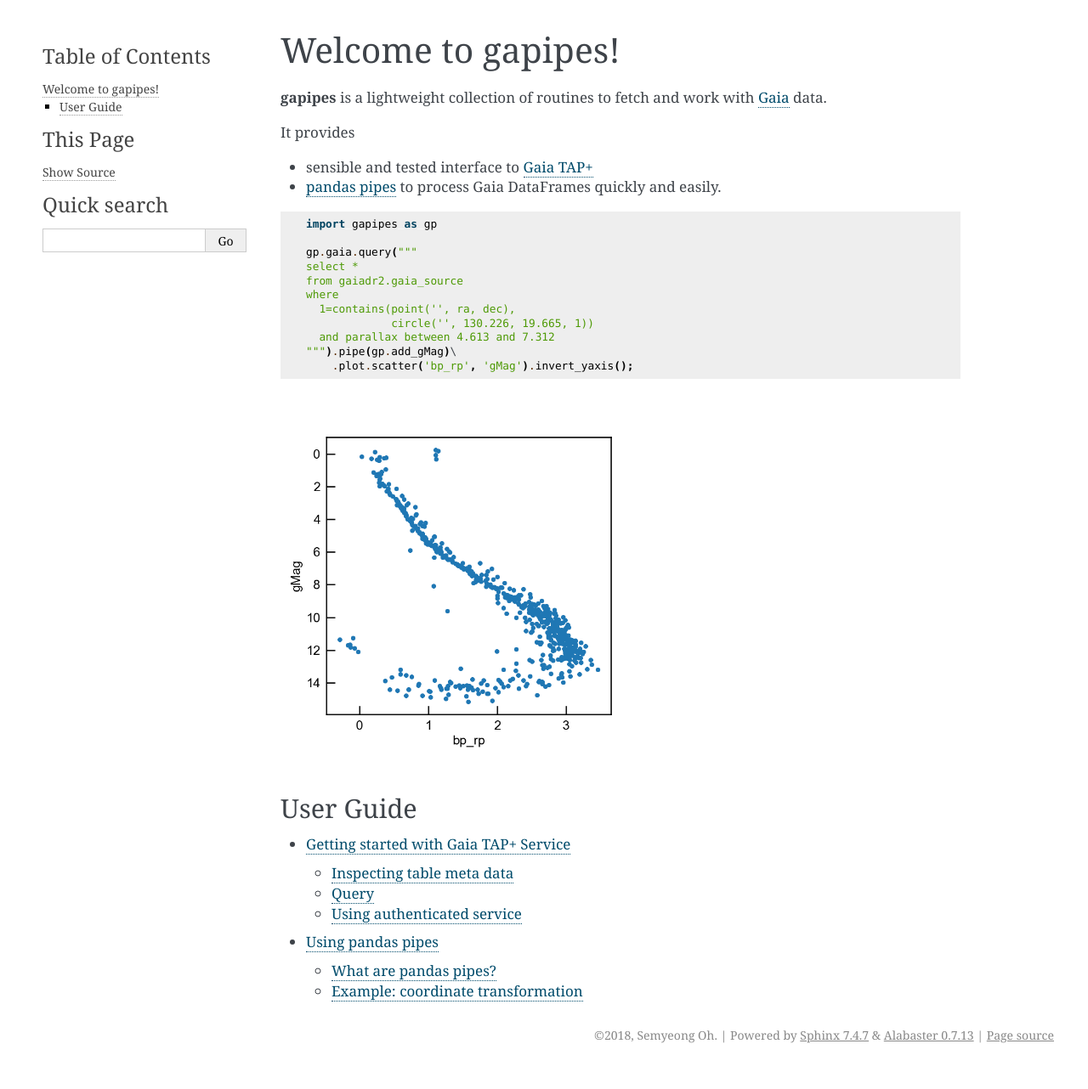
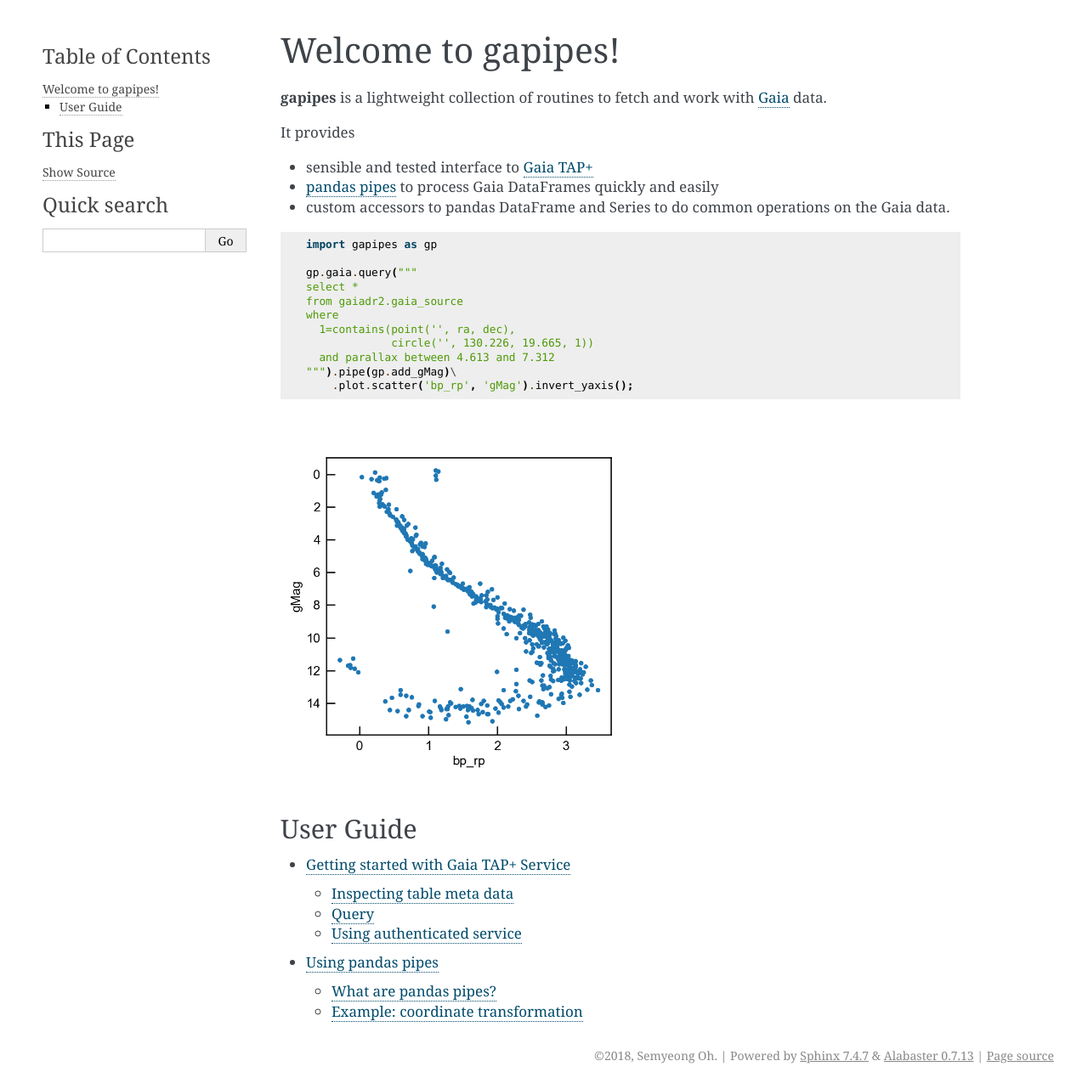
Before and after one commit to smoh/gapipes, a Sphinx documentation site: the page built from docs/source/index.rst, in a window 1280 px wide and 1282 px high. Shown: the whole window at 85% size. Built offline with Sphinx 7.4.7, drawn with Linux system fonts in a browser that asks for light colours.

Commit message:
Update docs and import accessor classes

```diff
--- a/docs/source/api.rst
+++ b/docs/source/api.rst
@@ -21,3 +21,9 @@
 
 .. automodule:: gapipes.pipes
     :members:
+
+Accessors
+---------
+
+.. automodule:: gapipes.accessors
+    :members:
--- a/docs/source/index.rst
+++ b/docs/source/index.rst
@@ -11,7 +11,8 @@
 It provides
 
 - sensible and tested interface to `Gaia TAP+ <http://gea.esac.esa.int/archive/>`_
-- `pandas pipes <http://pandas.pydata.org/pandas-docs/stable/reference/api/pandas.DataFrame.pipe.html>`_ to process Gaia DataFrames quickly and easily.
+- `pandas pipes <http://pandas.pydata.org/pandas-docs/stable/reference/api/pandas.DataFrame.pipe.html>`_ to process Gaia DataFrames quickly and easily
+- custom accessors to pandas DataFrame and Series to do common operations on the Gaia data.
 
 
 .. code-block:: python
--- a/gapipes/__init__.py
+++ b/gapipes/__init__.py
@@ -5,5 +5,4 @@
 
 from .pipes import *
 from .gaia import *
-
-from . import accessors
+from .accessors import *
```
Also changed, not shown: 1 other file.
